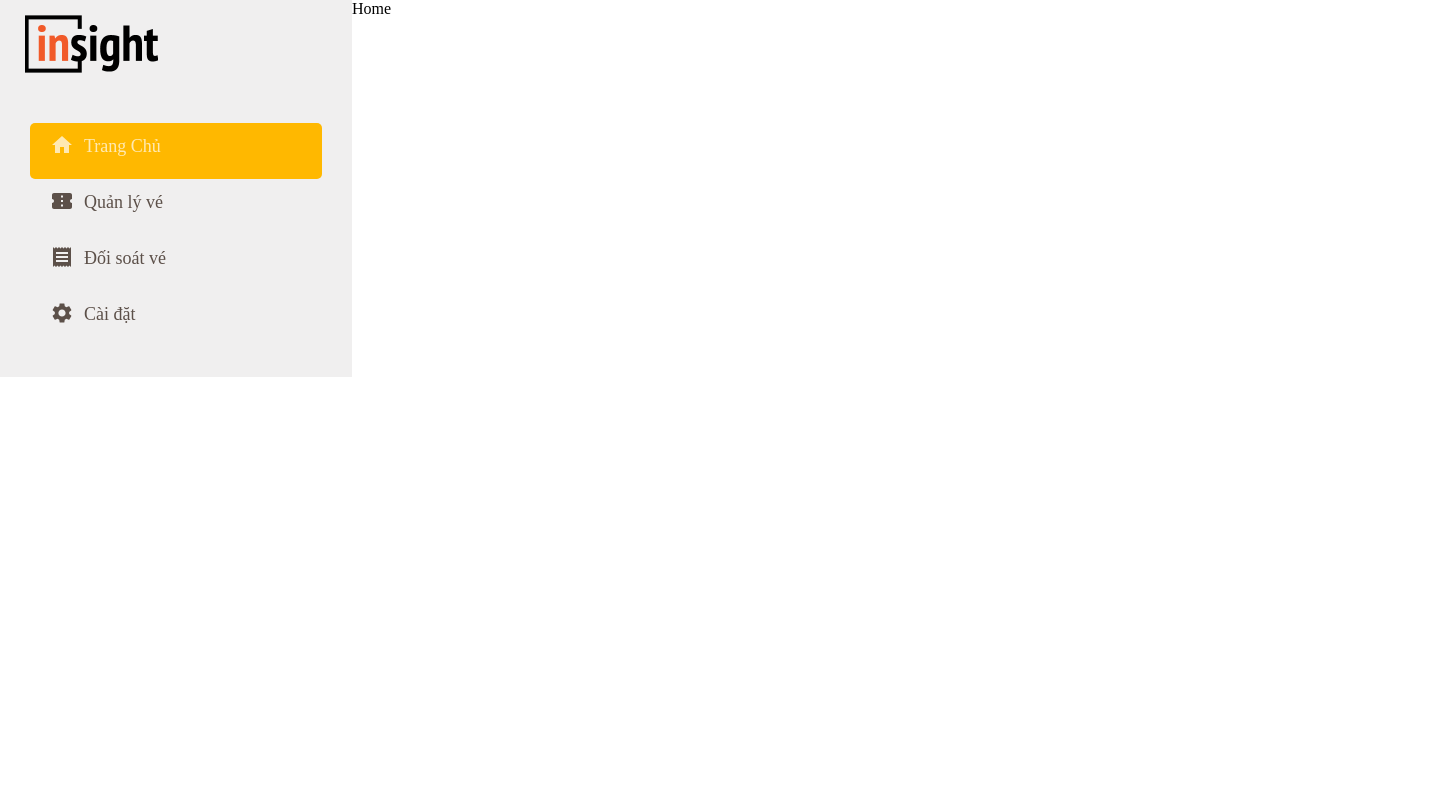
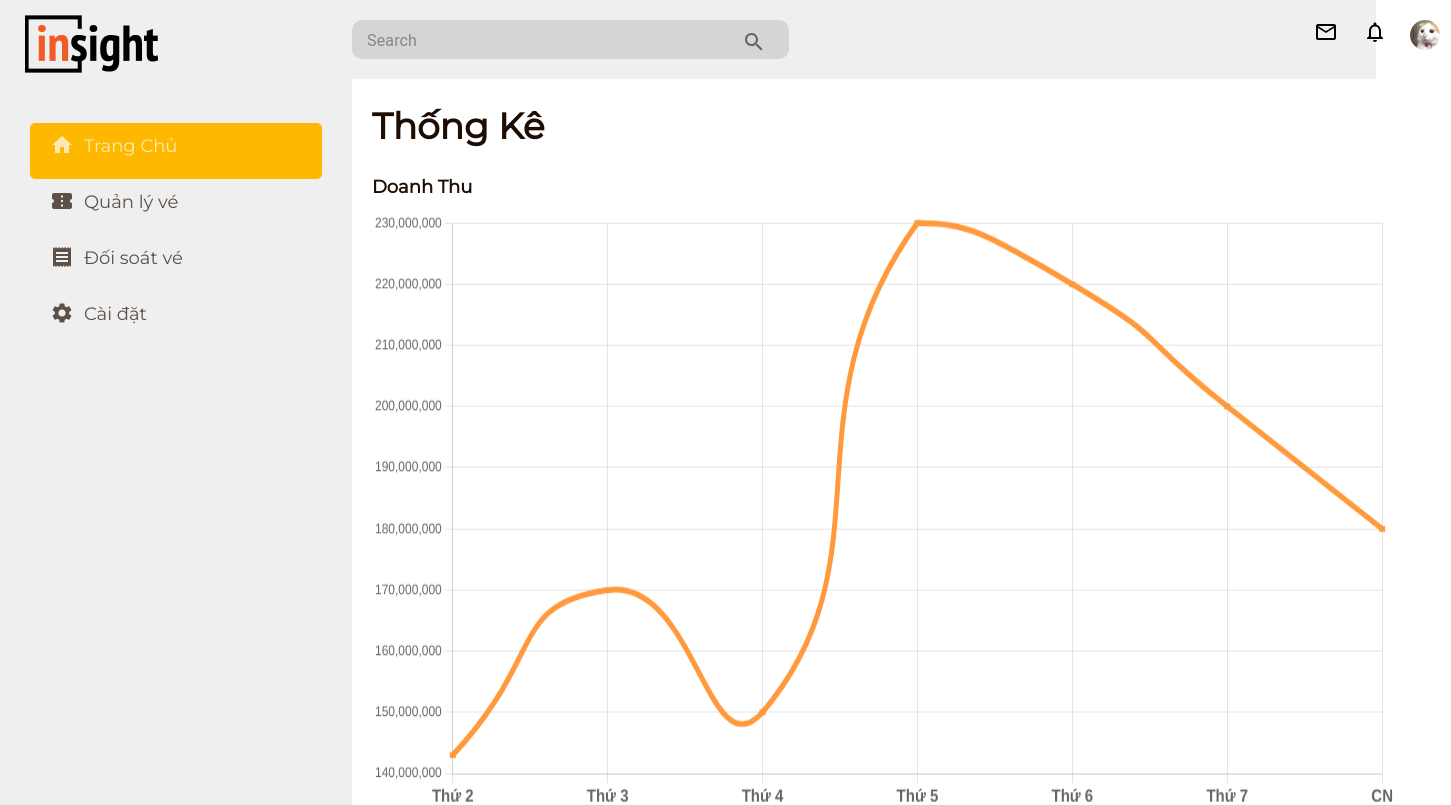
Before and after one commit to sonnguyen190/Admin-CMS-Ticket-Sale, a React (Create React App) app: page / in a window 1280 px wide. Shown: the top 805 px of the page, 1451 px wide, since content can reach past the window. Built offline with nearby package versions, Linux system fonts and the light colour scheme.

Commit message:
done bieu do line and amount salary and header

```diff
--- a/public/index.html
+++ b/public/index.html
@@ -9,6 +9,7 @@
       name="description"
       content="Web site created using create-react-app"
     />
+    <link href='https://fonts.googleapis.com/css?family=Montserrat' rel='stylesheet'>
     <link rel="apple-touch-icon" href="%PUBLIC_URL%/logo192.png" />
     <!--
       manifest.json provides metadata used when your web app is installed on a
--- a/src/App.css
+++ b/src/App.css
@@ -3,4 +3,18 @@ body{
     padding: 0px;
     height: 100%;
     width: 100%;
+    font-family: 'Montserrat'
 }
+.right_content{
+    margin: 0px;
+    padding: 0px;
+}
+.home_page{
+    padding: 20px 20px;
+    width: 100%;
+    margin: 0px;
+}
+.browserRoutter{
+    margin: 0px;
+    padding: 0px;
+}
--- a/src/App.tsx
+++ b/src/App.tsx
@@ -4,12 +4,16 @@ import "./App.css";
 import { Menu } from "./Components/Menu/Menu";
 import Home from "./Pages/Home/Home";
 import Ticketmanagement from "./Pages/Ticketmanagement/Ticketmanagement";
+import Header from "./Widgets/Headers/Header";
 
 function App() {
   return (
     <BrowserRouter>
       <div className="browserRoutter">
         <Menu />
+        <div className="right_content">
+          <Header />
+          <div className="home_page">
             <Routes>
               <Route path="/" element={<Home />}></Route>
               <Route
@@ -18,6 +22,8 @@ function App() {
               ></Route>
             </Routes>
           </div>
+        </div>
+      </div>
     </BrowserRouter>
   );
 }
--- a/src/Components/Menu/Menu.tsx
+++ b/src/Components/Menu/Menu.tsx
@@ -23,7 +23,7 @@ export const Menu = () => {
           >
             <li
               className={
-                isActive == "home" ? "active_list_menu" : "unActive_list_menu"
+                isActive === "home" ? "active_list_menu" : "unActive_list_menu"
               }
             >
               <span className="icon_menu_list">
@@ -40,7 +40,7 @@ export const Menu = () => {
           >
             <li
               className={
-                isActive == "ticketmanagement"
+                isActive === "ticketmanagement"
                   ? "active_list_menu"
                   : "unActive_list_menu"
               }
@@ -59,7 +59,7 @@ export const Menu = () => {
           >
             <li
               className={
-                isActive == "ticketchange"
+                isActive === "ticketchange"
                   ? "active_list_menu"
                   : "unActive_list_menu"
               }
@@ -78,7 +78,9 @@ export const Menu = () => {
           >
             <li
               className={
-                isActive == "option" ? "active_list_menu" : "unActive_list_menu"
+                isActive === "option"
+                  ? "active_list_menu"
+                  : "unActive_list_menu"
               }
             >
               <span className="icon_menu_list">
--- /dev/null
+++ b/src/Pages/Home/Home.css
@@ -0,0 +1,37 @@
+.chart_home{
+   width: 100% !important;
+
+}
+.Chart_home_line{
+    width: 100% !important;
+    padding: 0px;
+    margin: 0px;
+    height: 600px !important;
+}
+.thongke{
+    font-style: normal;
+    font-weight: 700;
+    font-size: 36px;
+    line-height: 54px;
+    color: #1E0D03;
+}
+.doanhthu{
+    margin: 20px 0px 10px 0px;
+    color: #1E0D03;
+    font-weight: 600;
+    font-size: 18px;
+    line-height: 28px;
+}
+.amount{
+    margin-top: 20px;
+    opacity: 0.8;
+    font-weight: 500;
+    font-size: 14px;
+    margin-bottom: 10px;
+}
+.amount_number{
+    font-style: normal;
+    font-weight: 700;
+    font-size: 24px;
+    line-height: 30px;
+}
--- a/src/Pages/Home/Home.tsx
+++ b/src/Pages/Home/Home.tsx
@@ -1,7 +1,100 @@
-import React from "react";
+import React, { useEffect, useState } from "react";
+import "./Home.css";
+import {
+  Chart as ChartJS,
+  CategoryScale,
+  LinearScale,
+  PointElement,
+  LineElement,
+  Title,
+  Tooltip,
+  Legend,
+} from "chart.js";
+import { Line } from "react-chartjs-2";
+ChartJS.register(
+  CategoryScale,
+  LinearScale,
+  PointElement,
+  LineElement,
+  Title,
+  Tooltip,
+  Legend
+);
 
 const Home = () => {
-  return <div>Home</div>;
+  const [amount, setAmount] = useState<any>();
+
+  const options = {
+    responsive: true,
+    plugins: {
+      legend: {
+        display: false,
+      },
+    },
+    scales: {
+      x: {
+        ticks: {
+          font: {
+            size: 15,
+            weight: "bold",
+          },
+        },
+      },
+    },
+  };
+  const datas: number[] = [
+    143000000, 170000000, 150000000, 230000000, 220000000, 200000000, 180000000,
+  ];
+
+  const labels: string[] = [
+    "Thứ 2",
+    "Thứ 3",
+    "Thứ 4",
+    "Thứ 5",
+    "Thứ 6",
+    "Thứ 7",
+    "CN",
+  ];
+
+  const data = {
+    labels,
+    datasets: [
+      {
+        data: datas,
+        fill: false,
+        borderColor: "#FF993C",
+        borderWidth: 5,
+        backgroundColor: "rgba(255, 99, 132, 0.5)",
+        tension: 0.6,
+        pointStyle: "line",
+      },
+    ],
+  };
+  useEffect(() => {
+    handleSum(datas);
+  });
+  const handleSum = (arr: number[]) => {
+    let sum: any = 0;
+    for (let i = 0; i < arr.length; i++) {
+      sum += arr[i];
+    }
+    let x: any = sum.toLocaleString("vi", {
+      style: "currency",
+      currency: "VND",
+    });
+    setAmount(x);
+  };
+  return (
+    <div className="Home">
+      <div className="thongke">Thống Kê</div>
+      <div className="chart_home">
+        <div className="doanhthu">Doanh Thu</div>
+        <Line className="Chart_home_line" options={options} data={data} />
+        <div className="amount">Tổng doanh thu theo tuần </div>
+        <div className="amount_number">{amount}</div>
+      </div>
+    </div>
+  );
 };
 
 export default Home;
--- /dev/null
+++ b/src/Widgets/Headers/Header.css
@@ -0,0 +1,44 @@
+.Header{
+    background-color: #f0efef;
+    margin: 0px;
+    padding: 20px 0px;
+    width: 100%;
+    display: grid;
+    grid-template-columns: 80% 20%;
+}
+.search_bar{
+    position: relative;
+    width: 437px;
+    height: 39px;
+    border-radius: 10px;
+    background-color: #d6d4d4;
+    min-width:237px;
+}
+.input_search{
+    padding-top: 5px;
+    min-width:380px;
+    padding-left: 15px;
+}
+
+.icon_search{
+    position: relative;
+    left: 0px;
+}
+.header_right{
+    position: relative;
+    left: 130px;
+    display: grid;
+    grid-template-columns: 33% 33% 33%;
+    width: 150px;
+    text-align: center;
+
+}
+.image_avatar{
+    border-radius: 50%;
+    height: 30px;
+    width: 30px;
+}
+.icon_avt{
+    font-size: 30px;
+
+}
--- /dev/null
+++ b/src/Widgets/Headers/Header.tsx
@@ -0,0 +1,39 @@
+import React from "react";
+import "./Header.css";
+import InputBase from "@mui/material/InputBase";
+import IconButton from "@mui/material/IconButton";
+import SearchIcon from "@mui/icons-material/Search";
+import MailOutlineIcon from "@mui/icons-material/MailOutline";
+import NotificationsNoneIcon from "@mui/icons-material/NotificationsNone";
+const logo = require("../../images/avatar.jpg");
+
+const Header = () => {
+  return (
+    <div className="Header">
+      <div className="search_bar">
+        <InputBase className="input_search" placeholder="Search" />
+        <IconButton
+          className="icon_search"
+          type="button"
+          sx={{ p: "10px" }}
+          aria-label="search"
+        >
+          <SearchIcon />
+        </IconButton>
+      </div>
+      <div className="header_right">
+        <div>
+          <MailOutlineIcon className="icon_avt" />
+        </div>
+        <div>
+          <NotificationsNoneIcon className="icon_avt" />
+        </div>
+        <div>
+          <img className="image_avatar" src={logo} alt="" />
+        </div>
+      </div>
+    </div>
+  );
+};
+
+export default Header;
```
Also changed, not shown: package.json (+7 -0 lines), src/Widgets/Header.tsx (deleted, +0 -11 lines), src/images/avatar.jpg (added), 1 other file (tests, documents, lock files or other folders). Lines whose indentation alone changed are shown as unchanged.
